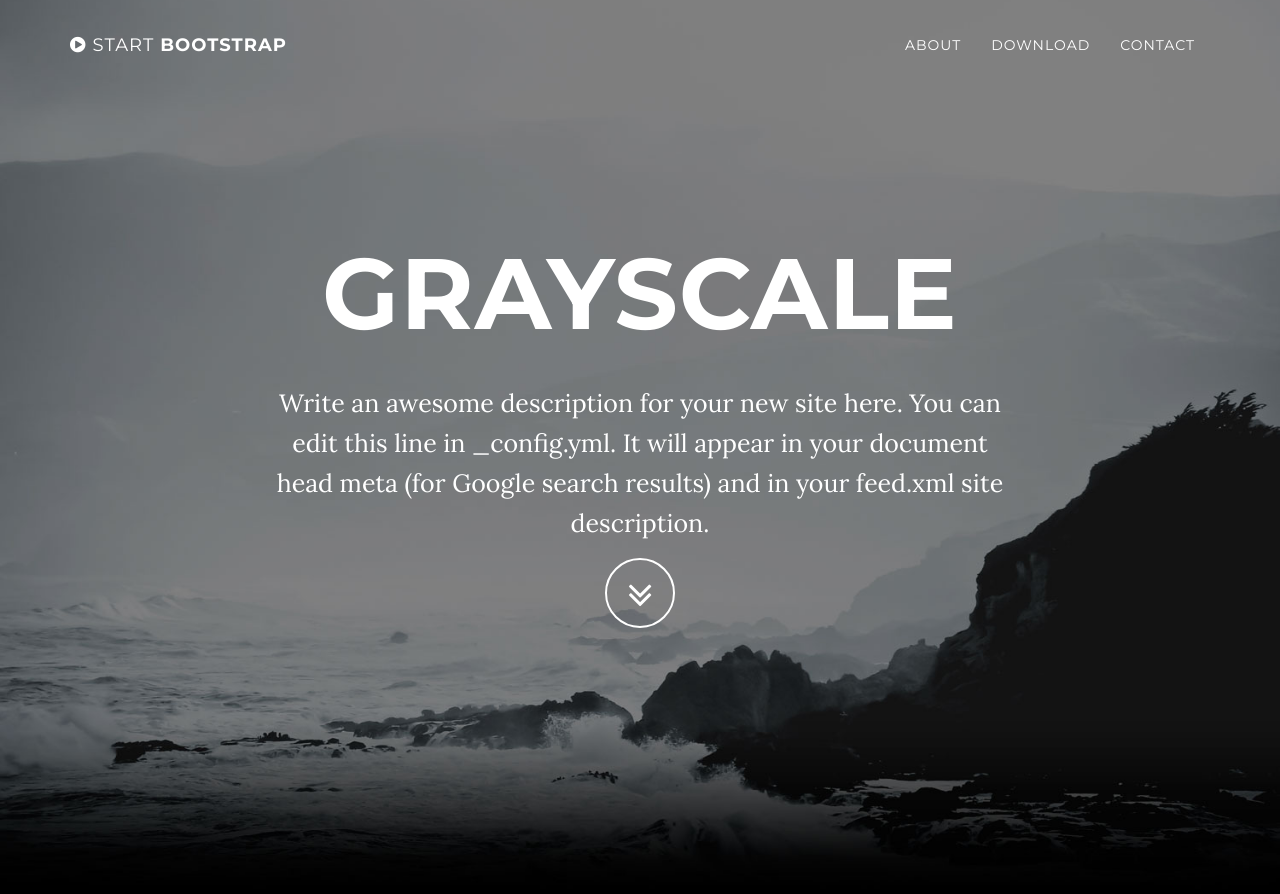
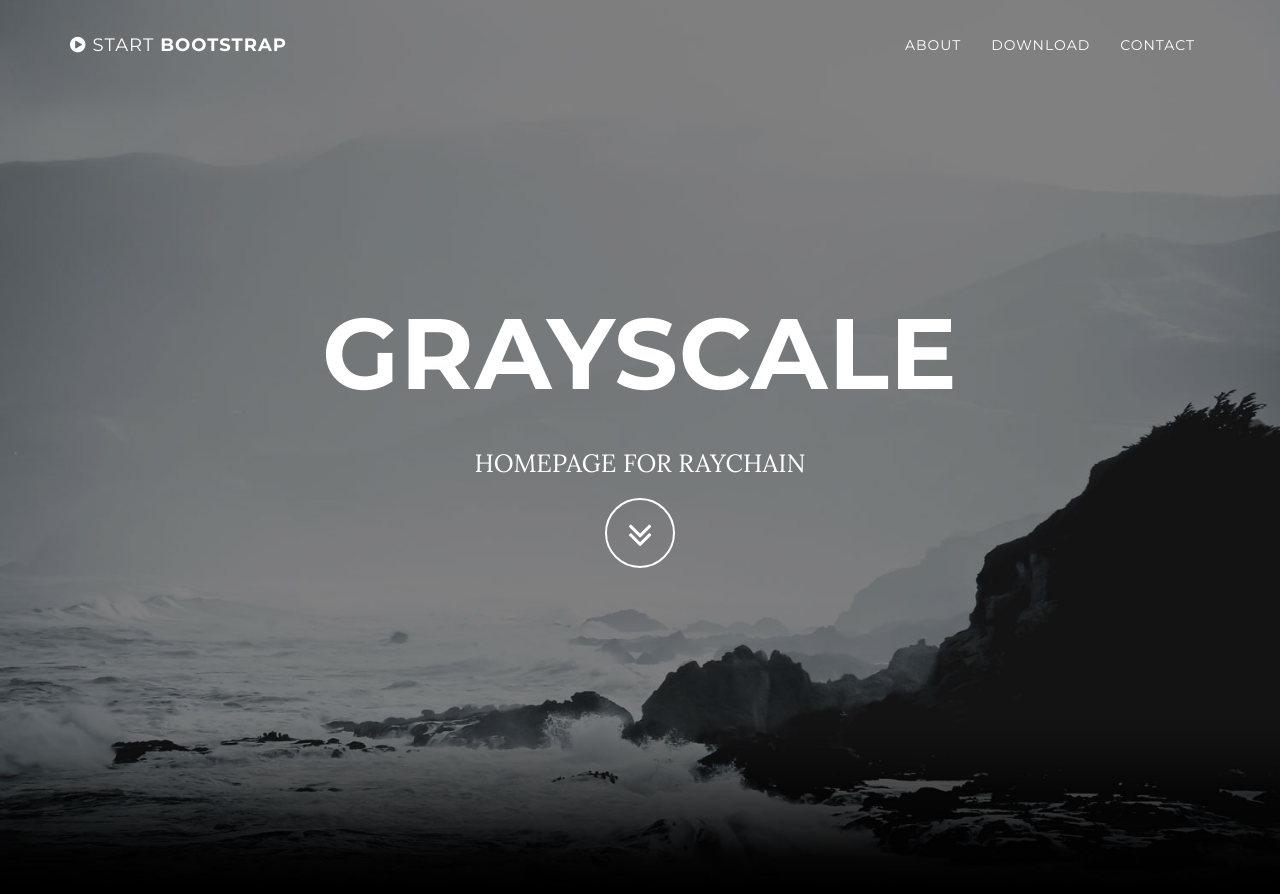
Before and after one commit to rayho932/rayho932.github.io, a Jekyll site: the page built from index.html, in a window 1280 px wide and 900 px high. Shown: the top 894 px of the window. Built offline with Jekyll 4.4.1, drawn with Linux system fonts in a browser that asks for light colours; some of the changed text lies outside the part shown.

Commit message:
Update _config.yml

```diff
--- a/_config.yml
+++ b/_config.yml
@@ -1,8 +1,8 @@
 # Site settings
 title: Grayscale
-email: your-email@domain.com
-url: https://example.github.io
-description: "Write an awesome description for your new site here. You can edit this line in _config.yml. It will appear in your document head meta (for Google search results) and in your feed.xml site description."
+email: master@raychain.cc
+url: https://raychain.cc
+description: "HOMEPAGE FOR RAYCHAIN"
 
 # Color settings (hex-codes without the leading hash-tag)
 color:
@@ -10,20 +10,20 @@ color:
   links: '#219ab3'
 
 # Footer settings
-footer: Your Website
+footer: RAYCHAIN.CC
 
 # Social networks usernames (many more available: google-plus, flickr, dribbble, pinterest, instagram, tumblr, linkedin, etc.)
 social:
   - title: twitter
-    url: https://twitter.com/SBootstrap
+    url:
   - title: facebook
     url:
   - title: stack-overflow
-    url: http://stackoverflow.com/questions/tagged/jekyll
+    url:
   - title: bitbucket
-    url: http://bitbucket.org/jekyll
+    url:
   - title: github
-    url: https://github.com/IronSummitMedia/startbootstrap
+    url:
 
 # Build settings
 markdown: kramdown
```
